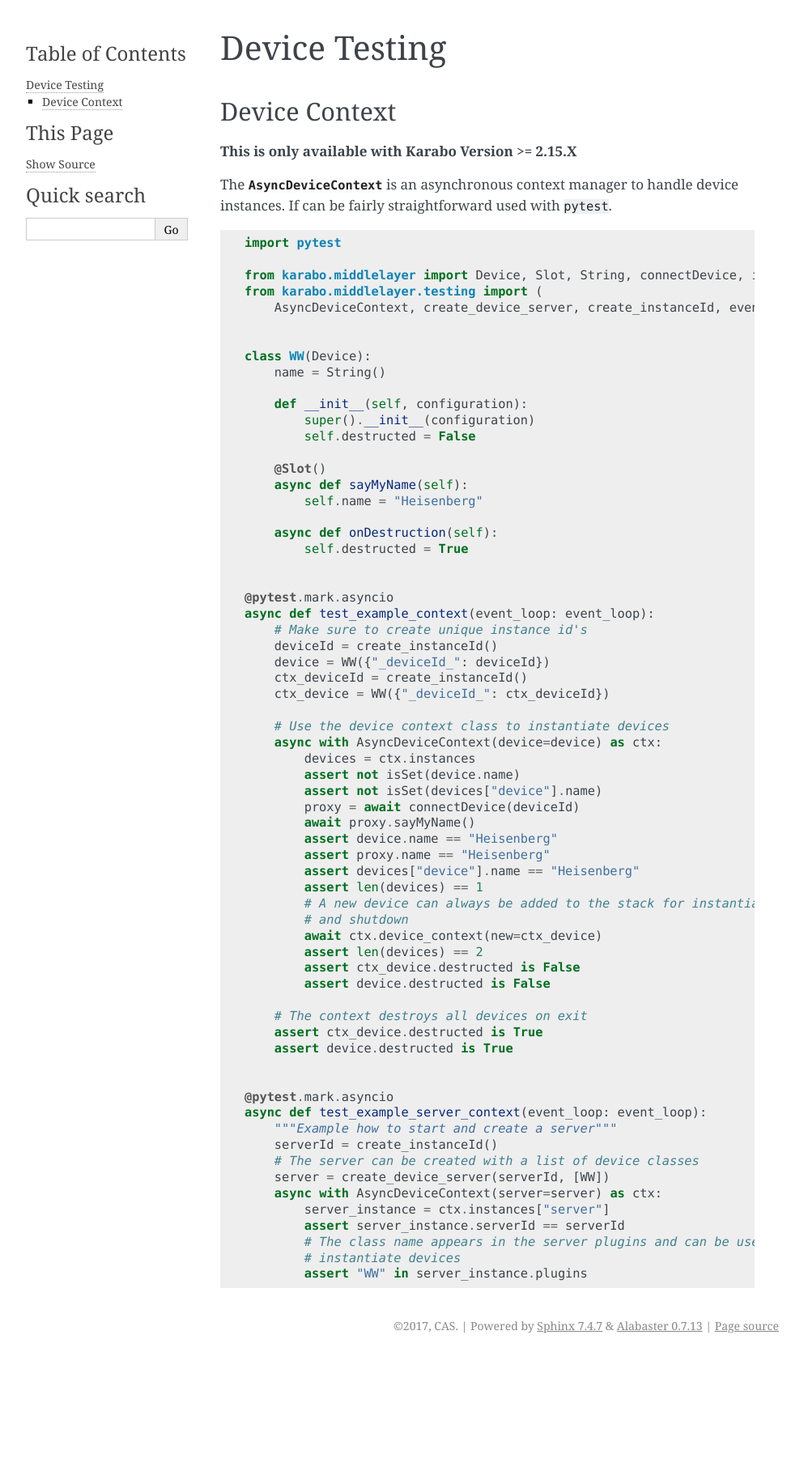
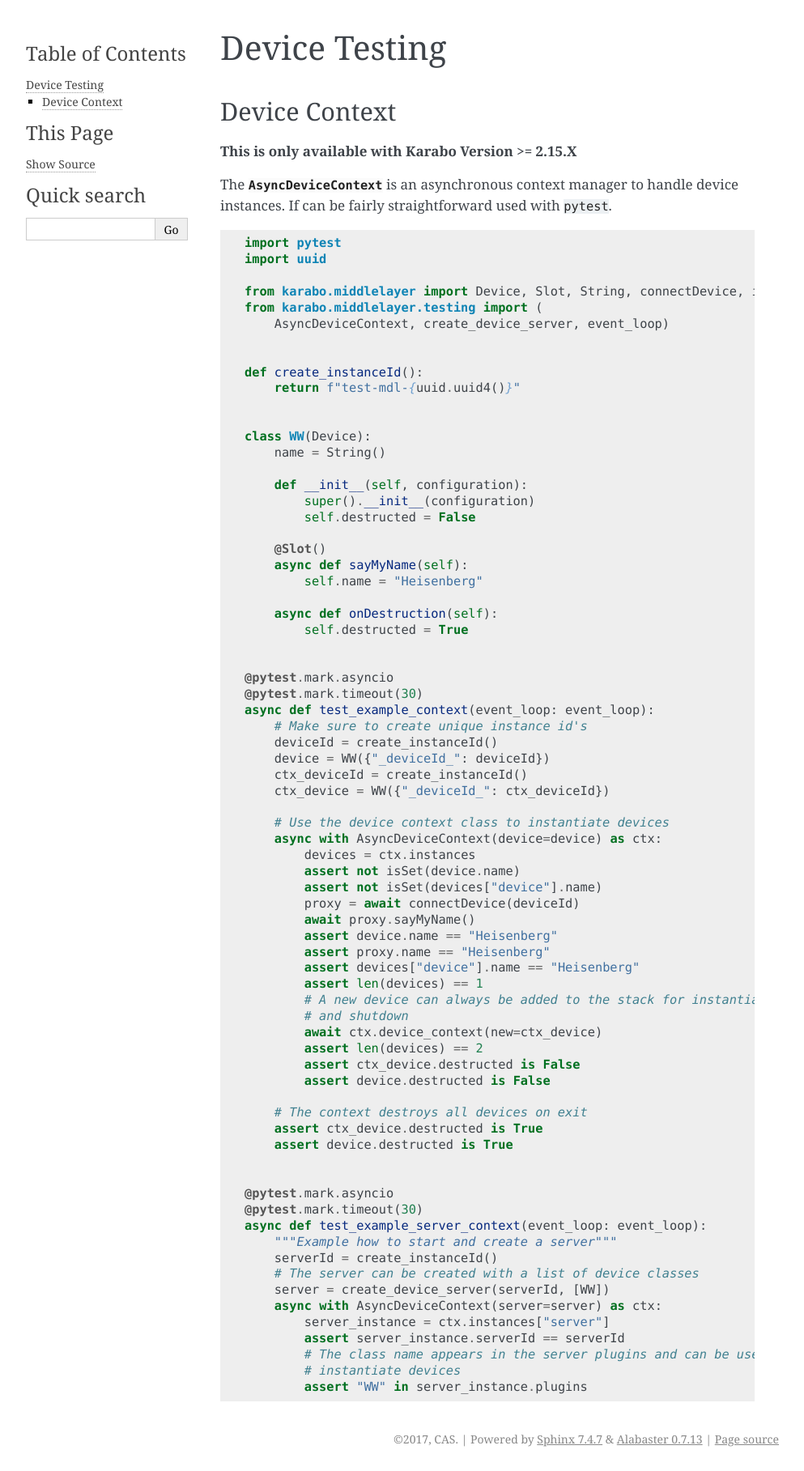
Before and after one commit to European-XFEL/howToMiddlelayer, a Sphinx documentation site: the page built from source/chap5/testing.rst, in a window 1280 px wide. Shown: the whole page at 81% size, without its empty margins (148-1141 px from the left). Built offline with Sphinx 7.4.7, drawn with Linux system fonts in a browser that asks for light colours; cross-references to code outside the pages are shown as plain code; before the commit the page ends 1677 px from its top, so only the background shows below that.

Commit message:
A bit of cleanup and fixes ...

```diff
--- a/source/chap4/asynctimer.rst
+++ b/source/chap4/asynctimer.rst
@@ -3,11 +3,11 @@ Async Timer
 
 There are different ways in the middlelayer to continous or repeated checks
 and procedures.
-Since **Karabo 2.16.X** the **AsyncTimer** for can be used for repeating tasks.
+Since **Karabo 2.16.X** the **AsyncTimer** can be used for repeating tasks.
 
 A striking possibility is to bunch device status updates. Not only does the middlelayer
 bunch updates but also the Karabo Gui Server device is throttling device updates.
-In the code example below, two examples of status throttling are depicated using the
+In the code snippet below, two examples of status throttling are depicted utilizing the
 **AsyncTimer**.
 
 
--- a/source/chap4/intro_advanced.rst
+++ b/source/chap4/intro_advanced.rst
@@ -10,4 +10,5 @@ The following section describes the advanced features of the middlelayer api.
 .. include:: proxy_channels.rst
 .. include:: image_data.rst
 .. include:: pipeline_image.rst
+.. include:: broker_shortcut.rst
 .. include:: serialization.rst
--- a/source/chap5/code/context_example.py
+++ b/source/chap5/code/context_example.py
@@ -1,8 +1,13 @@
 import pytest
+import uuid
 
 from karabo.middlelayer import Device, Slot, String, connectDevice, isSet
 from karabo.middlelayer.testing import (
-    AsyncDeviceContext, create_device_server, create_instanceId, event_loop)
+    AsyncDeviceContext, create_device_server, event_loop)
+
+
+def create_instanceId():
+    return f"test-mdl-{uuid.uuid4()}"
 
 
 class WW(Device):
@@ -21,6 +26,7 @@ class WW(Device):
 
 
 @pytest.mark.asyncio
+@pytest.mark.timeout(30)
 async def test_example_context(event_loop: event_loop):
     # Make sure to create unique instance id's
     deviceId = create_instanceId()
@@ -52,6 +58,7 @@ async def test_example_context(event_loop: event_loop):
 
 
 @pytest.mark.asyncio
+@pytest.mark.timeout(30)
 async def test_example_server_context(event_loop: event_loop):
     """Example how to start and create a server"""
     serverId = create_instanceId()
```
